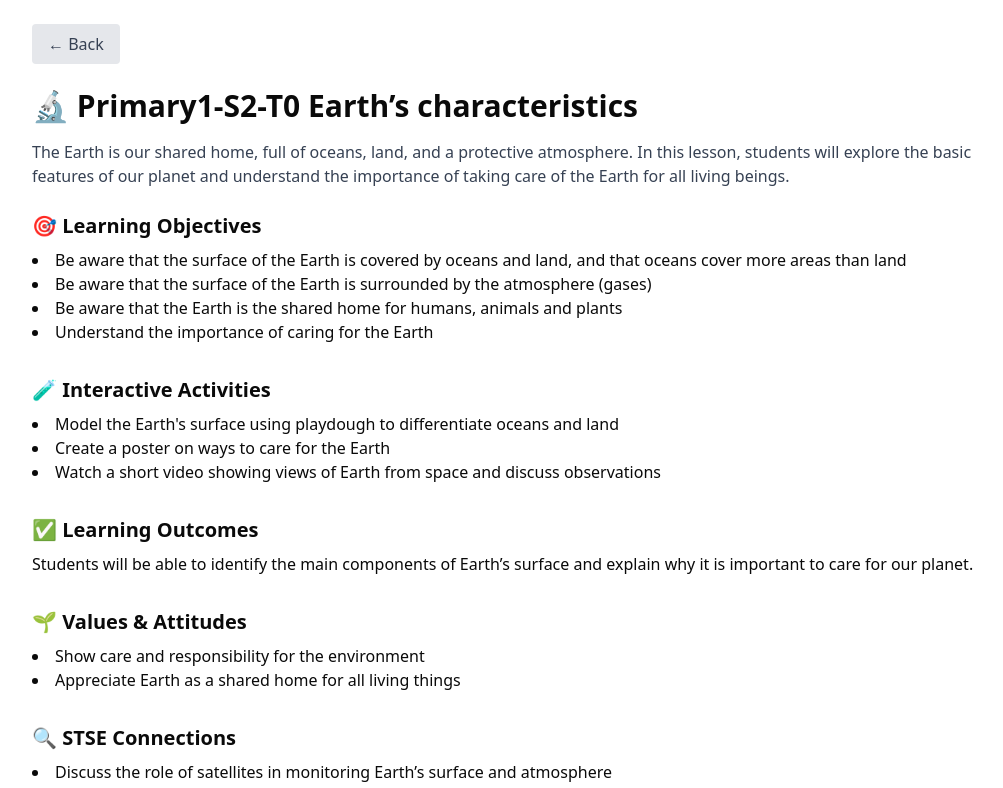
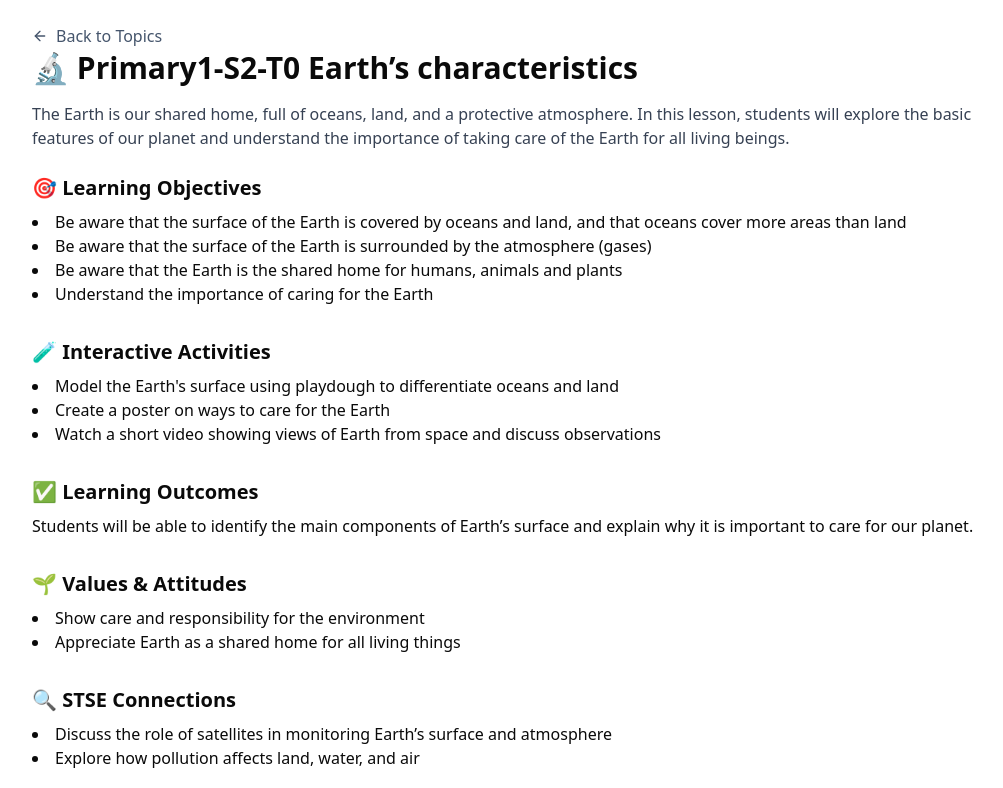
Before and after one commit to bryannjonathan/sayo_science_proto, a Next.js app: page /topics/Primary1-S0-T0 in a window 1280 px wide. Shown: the top 788 px of the page, without its empty margins (120-1123 px from the left). Built offline with nearby package versions, Linux system fonts and the light colour scheme.

Commit message:
redesign back button

```diff
--- a/src/components/BackButton.tsx
+++ b/src/components/BackButton.tsx
@@ -1,15 +1,21 @@
 'use client';
+
 import { useRouter } from 'next/navigation';
+import { ArrowLeft } from 'lucide-react';
 
 export default function BackButton() {
   const router = useRouter();
 
   return (
-    <button
-      onClick={() => router.back()}
-      className="mb-6 px-4 py-2 bg-gray-200 text-gray-700 rounded hover:bg-blue-600 hover:text-white transition"
-    >
-      ← Back
-    </button>
+    // <div className="px-4 sm:px-6 lg:px-8 mx-auto">
+    <div>
+      <button
+        onClick={() => router.back()}
+        className="inline-flex items-center gap-2 text-slate-600 hover:text-teal-700 transition-colors cursor-pointer"
+      >
+        <ArrowLeft className="h-4 w-4" />
+        <span>Back to Topics</span>
+      </button>
+    </div>
   );
 }
```
